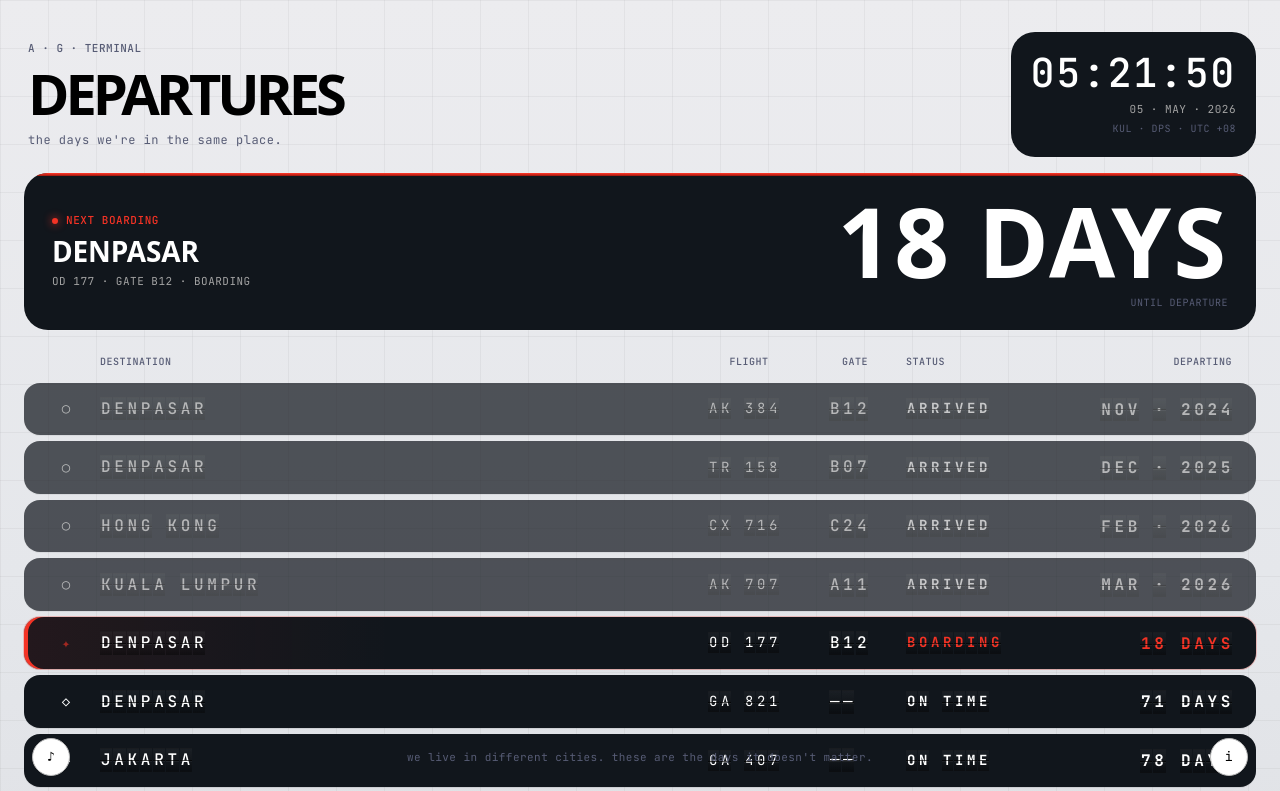
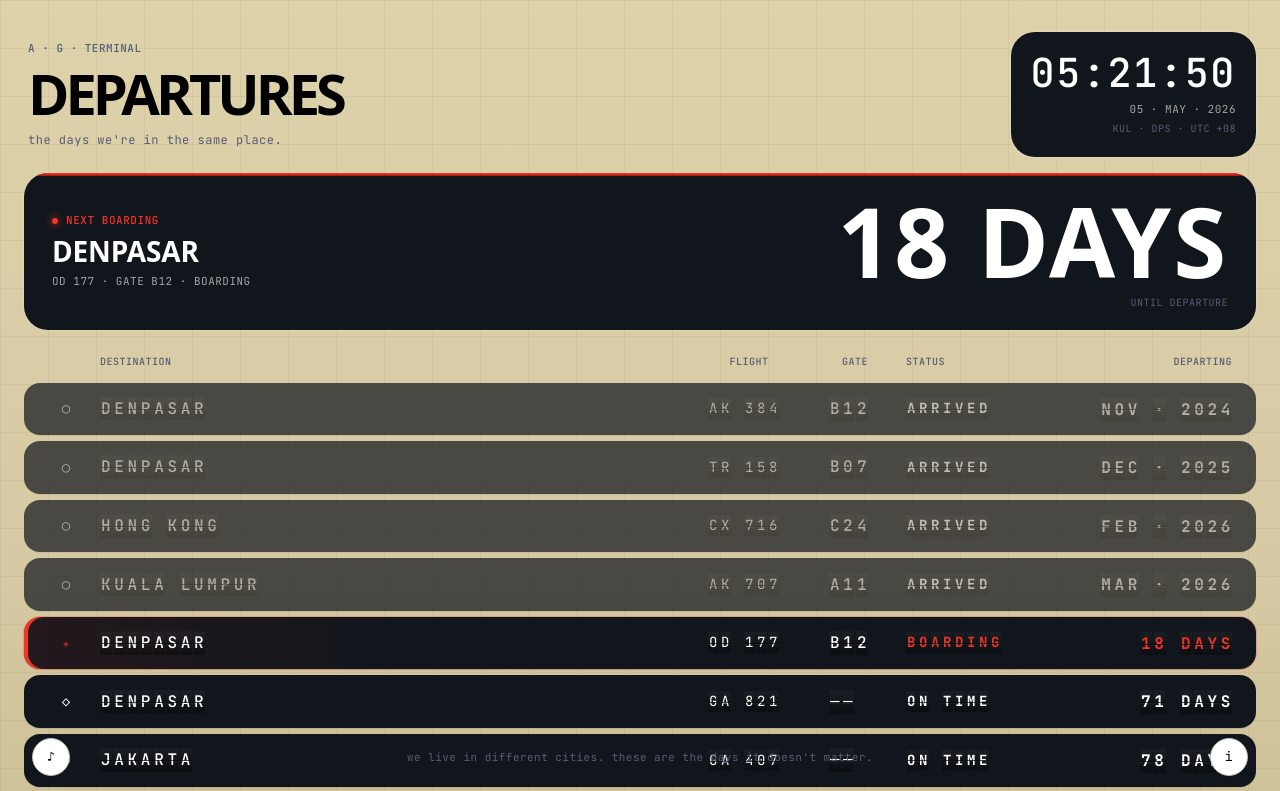
Before and after one commit to c0rdial/solari-board, a React (Vite) app: page / in a window 1280 px wide. Shown: the top 791 px of the page. Built offline with nearby package versions, Linux system fonts and the light colour scheme; a web font is replaced by a local one.

Commit message:
style: warm the wall background from cool grey to sand/tan

```diff
--- a/src/styles/globals.css
+++ b/src/styles/globals.css
@@ -2,13 +2,13 @@
 
 /* ============================================================
    DESIGN.md tokens — aircraft control panel.
-   Light grey chassis, dark embedded display screens, urgency red
+   Warm sand chassis, dark embedded display screens, urgency red
    reserved for critical signaling. Typography pairs Proxima Nova
    (system-ui fallback), SF Mono (JetBrains Mono fallback for
    non-Mac), and Doto for the hero numerical readout.
    ============================================================ */
 :root {
-  --color-canvas:        #e5e7eb;
+  --color-canvas:        #d6c9a3;
   --color-display:       #11161c;
   --color-obsidian:      #000000;
   --color-white:         #ffffff;
@@ -61,7 +61,7 @@ body {
   /* Subtle warm tint at the seam between chassis and the display panels —
      replaces the old radial gradient. Reads as ambient cabin light, not space. */
   background:
-    linear-gradient(180deg, #ececef 0%, var(--color-canvas) 50%, #dcdee2 100%);
+    linear-gradient(180deg, #ded2ab 0%, var(--color-canvas) 50%, #c4b489 100%);
 }
 
 /* Faint engineered grid — DESIGN.md "imagery" calls for grid lines
```
Also changed, not shown: 2 other files (tests, documents, lock files or other folders).
